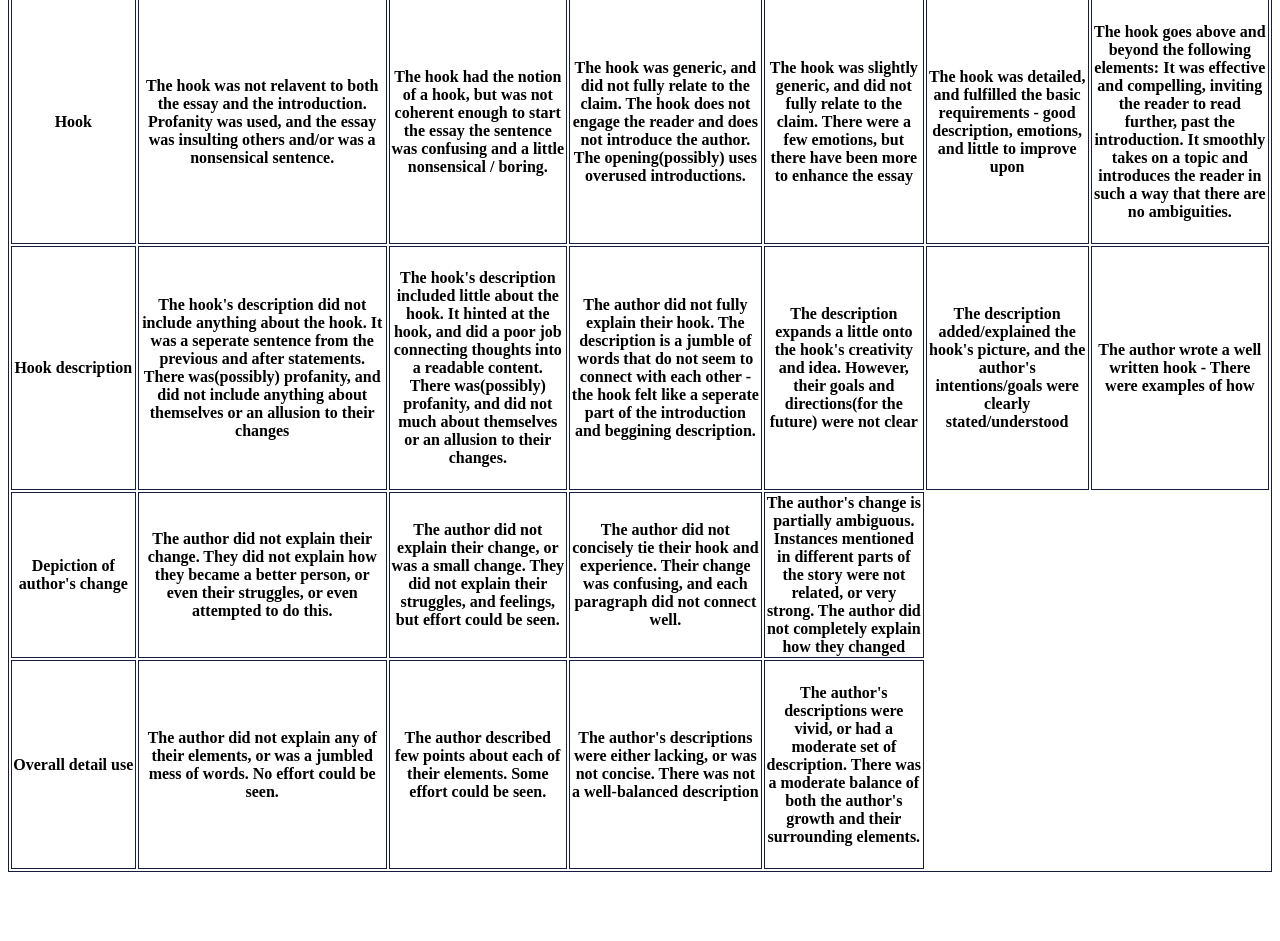
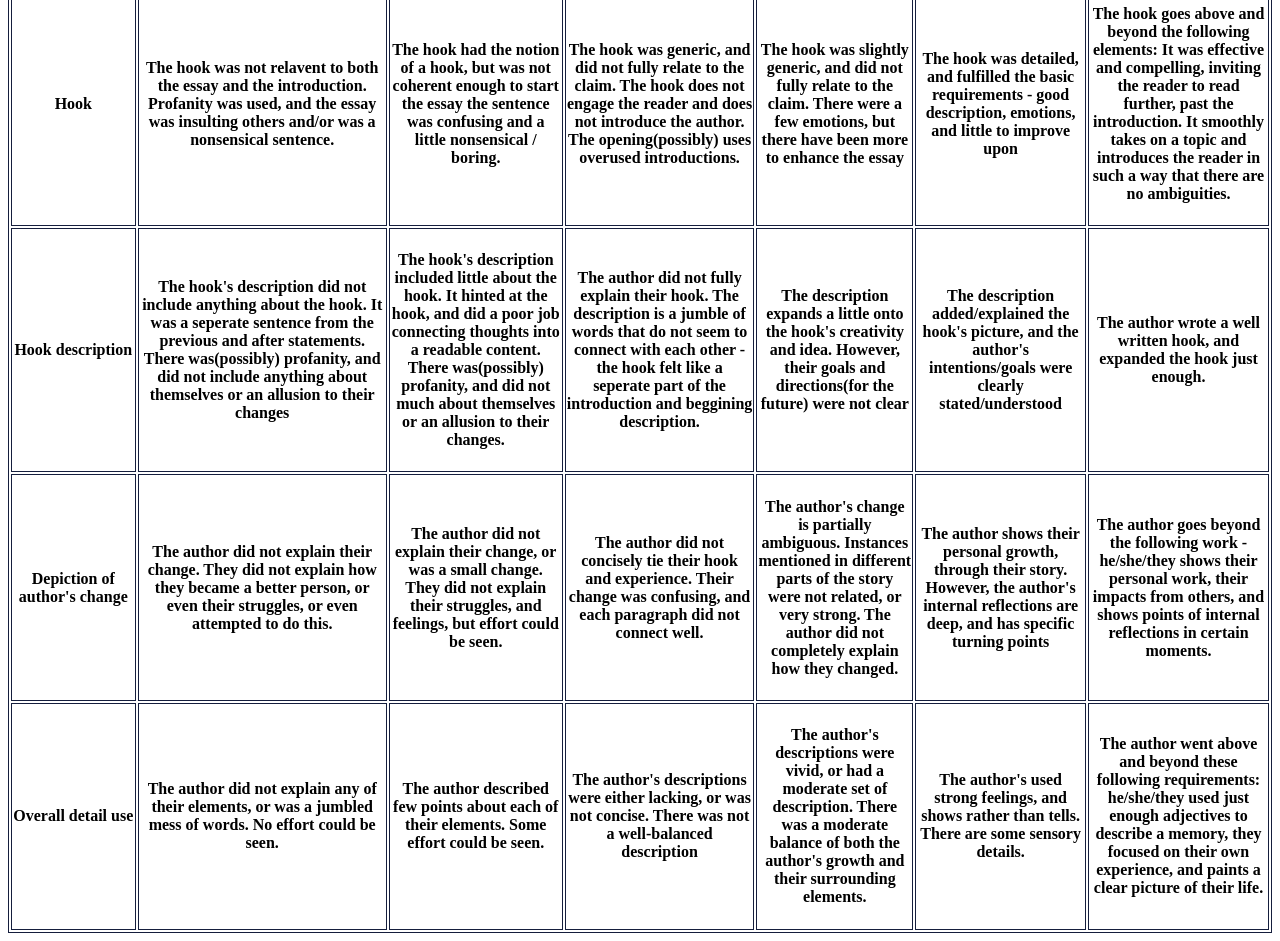
Before and after one commit to nathantsai1/llmsummary, a Flask app: page /learn in a window 1280 px wide. Shown: the part 258-1199 px from the top of the page. Before the commit the page ends 1130 px from the top, so only its background shows below. Run offline with Flask 3, Linux system fonts and the light colour scheme; lists and menus that the app fills with data are empty.

```diff
--- a/app.py
+++ b/app.py
@@ -70,8 +70,11 @@ def check():
 
         # make json(1 = string, 1r = rating)
         dictionary = {"1": js1, "1r": j1, "2": js2, "2r": j2, "3": js3, "3r": j3, "4": js4, "4r": j4}
-        mjsn = json.dumps(dictionary)
-        load = json.loads(mjsn)
+        try:
+            mjsn = json.dumps(dictionary)
+            load = json.loads(mjsn)
+        except json.decoder.JSONDecodeError:
+            return render_template('useless.html', row=alread)
         response = alread[1][1:]
         return render_template('done.html', json=load, response=response, original=request.form.get("essay"))
         # # for the record  - 1 = hook, 2 = description of hook 3 = how the author changed 4 = amount of discriptions
--- a/templates/layout.html
+++ b/templates/layout.html
@@ -12,7 +12,7 @@
   <body>
     <div id="homed">
         <!-- logo -->
-         <div style="grid-column: 1"><a href="/"><img src="/static/logo.png" width="300px" alt="the good weather App"></a></div>
+         <div style="grid-column: 1"><a href="/" class="bare" style="color:#D16EC6">𝙧𝙚𝙨𝙪𝙢𝙚𝙧𝙮</a></div>
         <!--search-->
         <div id='0' class="shouldhide" style="grid-column: 4">
           <a class="none" style="color: #7400B8"><b>Hover for more options</b></a>
--- a/templates/learn.html
+++ b/templates/learn.html
@@ -72,7 +72,7 @@
              <!-- 8 -->
               <th><h4>The description added/explained the hook's picture, and the author's intentions/goals were clearly stated/understood</h4></th>
               <!-- 10 -->
-               <th><h4>The author wrote a well written hook - There were examples of how</h4></th>
+               <th><h4>The author wrote a well written hook, and expanded the hook just enough.</h4></th>
         </tr>
         <tr>
             <th>Depiction of author's change</th>
@@ -86,10 +86,12 @@
             <!-- 4 -->
              <th><h4>The author did not concisely tie their hook and experience. Their change was confusing, and each paragraph did not connect well. </h4></th>
             <!-- 6 -->
-             <th><t4>The author's change is partially ambiguous. Instances mentioned in different parts of the story were not related, or very strong.
-                The author did not completely explain how they changed</t4></th>
-            <!-- 8 --><<<<<<<<<<<<<<<<
-             <!-- 10 --><<<<<<<<<<<<
+             <th><h4>The author's change is partially ambiguous. Instances mentioned in different parts of the story were not related, or very strong.
+                The author did not completely explain how they changed.</h4></th>
+            <!-- 8 -->
+             <th><h4>The author shows their personal growth, through their story. However, the author's internal reflections are deep, and has specific turning points</h4></th>
+             <!-- 10 -->
+              <th><h4>The author goes beyond the following work - he/she/they shows their personal work, their impacts from others, and shows points of internal reflections in certain moments.</h4></th>
         </tr>
         <tr>
             <th>Overall detail use</th>
@@ -102,8 +104,12 @@
             <!-- 6 -->
              <th><h4>The author's descriptions were vivid, or had a moderate set of description. There was a moderate balance of both the author's growth
                  and their surrounding elements.</h4></th>
-            <!-- 8 --><<<<<<<<<<<<<<<<<<<<<<<<
-             <!-- 10 --><<<<<<<<<<<<<<<<<<<<<<<<
+            <!-- 8 -->
+             <th><h4>The author's used strong feelings, and shows rather than tells. There are some sensory details.</h4></th>
+             <!-- 10 -->
+              <th><h4>The author went above and beyond these following requirements: he/she/they used just enough adjectives to describe a memory,
+                they focused on their own experience, and paints a clear picture of their life.
+              </h4></th>
         </tr>
      </table>
  {% endblock %}
--- a/txt/links.txt
+++ b/txt/links.txt
@@ -16,3 +16,7 @@ https://admitreport.com/blog/college-essay-examples
 
 structures:
 https://www.collegeessayguy.com/blog/how-to-write-a-college-application-essay#A=
+
+written by ai?
+https://www.insidehighered.com/opinion/career-advice/teaching/2024/07/02/ways-distinguish-ai-composed-essays-human-composed-ones
+https://www.bing.com/ck/a?!&&p=6f7801df782767ccJmltdHM9MTcyNDcxNjgwMCZpZ3VpZD0xNjY3MjA1YS1kZjBlLTYxYmUtMzU5Yy0zM2E5ZGU5YzYwMDUmaW5zaWQ9NTUwNA&ptn=3&ver=2&hsh=3&fclid=1667205a-df0e-61be-359c-33a9de9c6005&psq=how+to+tell+if+writing+is+ai+generated&u=a1aHR0cHM6Ly9icmVuZGFuYXcuY29tL2hvdy10by1kZXRlY3QtYWktd3JpdGluZw&ntb=1
```
Also changed, not shown: txt/college/college2.txt (+10 -1 lines).
